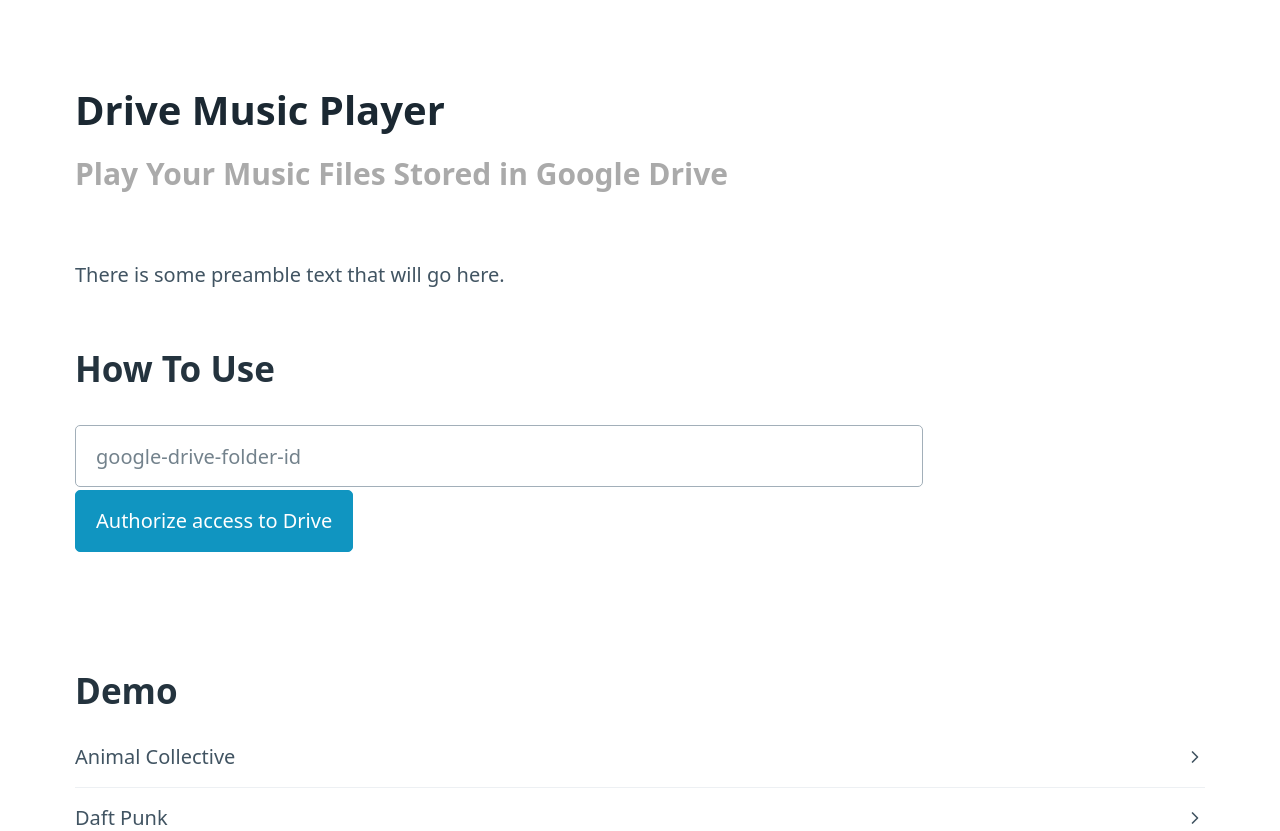
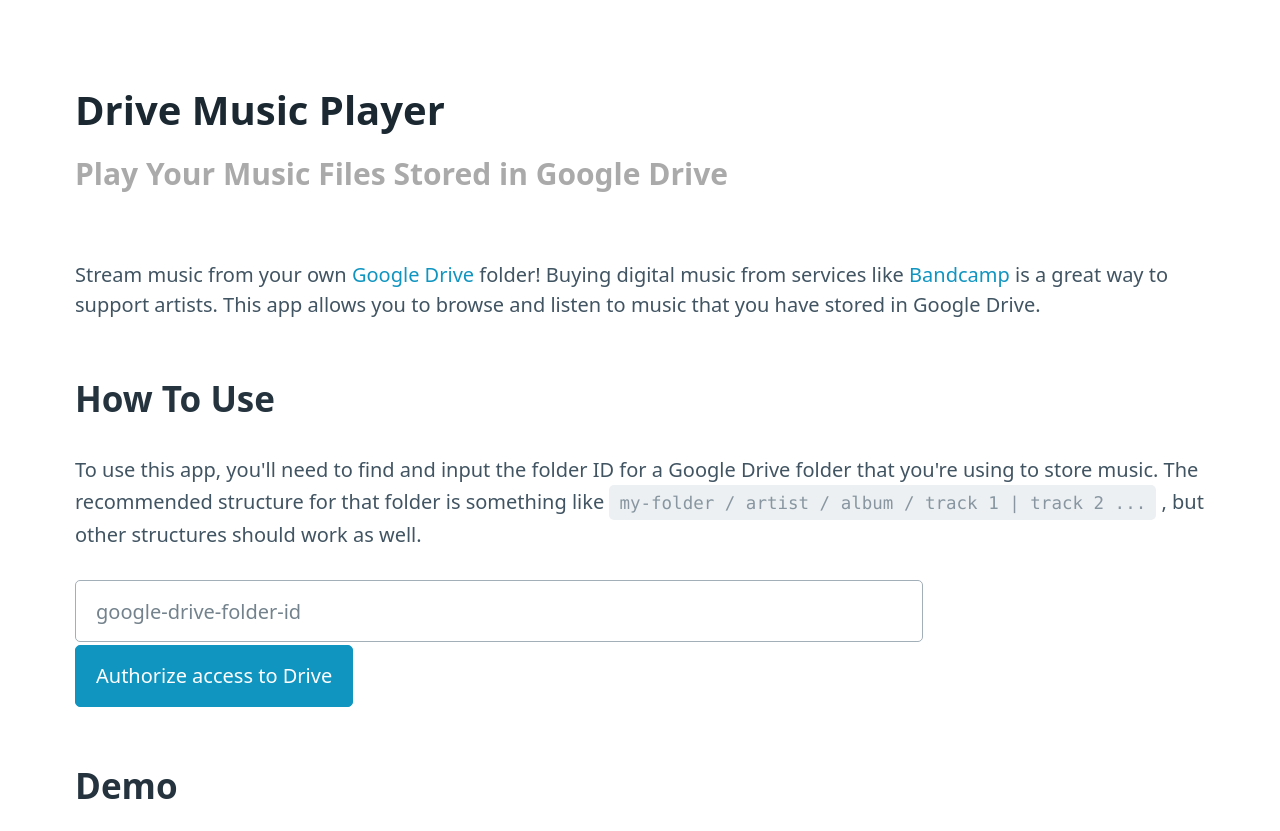
Before and after one commit to dandalpiaz/drive-music-player, a plain HTML site: page web/index.html in a window 1280 px wide. Shown: the top 831 px of the page. Drawn offline with nearby package versions, Linux system fonts and the light colour scheme.

Commit message:
more intro text

```diff
--- a/web/index.html
+++ b/web/index.html
@@ -2,11 +2,11 @@
 <html lang="en">
 
 <head>
-  <title>Music Player for Google Drive</title>
+  <title>Drive Music Player - Play Your Music Files Stored in Google Drive</title>
   <meta charset="utf-8">
   <meta name="viewport" content="width=device-width, initial-scale=1">
   <meta name="theme-color" content="#000000">
-  <meta name="description" content="Music Player for Google Drive">
+  <meta name="description" content="Drive Music Player - Play Your Music Files Stored in Google Drive">
   <link rel="shortcut icon" type="image/png" href="/favicon.png">
   <link rel="manifest" href="/manifest.json">
   <link rel="stylesheet" href="https://unpkg.com/@picocss/pico@1.4.4/css/pico.min.css">
@@ -23,9 +23,11 @@
     <span style="font-size: 1.5rem; color: #aaa">Play Your Music Files Stored in Google Drive</span>
   </h1>
 
-  <p>There is some preamble text that will go here.</p>
+  <p>Stream music from your own <a href="https://drive.google.com" target="_blank">Google Drive</a> folder! Buying digital music from services like <a href="https://bandcamp.com/" target="_blank">Bandcamp</a> is a great way to support artists. This app allows you to browse and listen to music that you have stored in Google Drive.</p>
 
   <h2>How To Use</h2>
+
+  <p>To use this app, you'll need to find and input the folder ID for a Google Drive folder that you're using to store music. The recommended structure for that folder is something like <code>my-folder / artist / album / track 1 | track 2 ...</code> , but other structures should work as well.</p>
 
   <form>
     <label for="parentfolder" class="sr-only">Drive Folder ID:</label>
@@ -33,7 +35,6 @@
     <a href="#" role="button" id="authorize_button" onclick="handleAuthClick()">Authorize access to Drive</a>
   </form>
 
-  <br/>
   <!--<a href="#" role="button" id="signout_button" onclick="handleSignoutClick()">Revoke access to Drive</a><br/>-->
 
   <h2>Demo</h2>
--- a/web/style.css
+++ b/web/style.css
@@ -68,6 +68,7 @@ a.track {
     margin-right: 5px;
 }
 
+/* visibly hidden */
 .sr-only {
     position: absolute;
     width: 1px;
```
Also changed, not shown: 1 other file.
